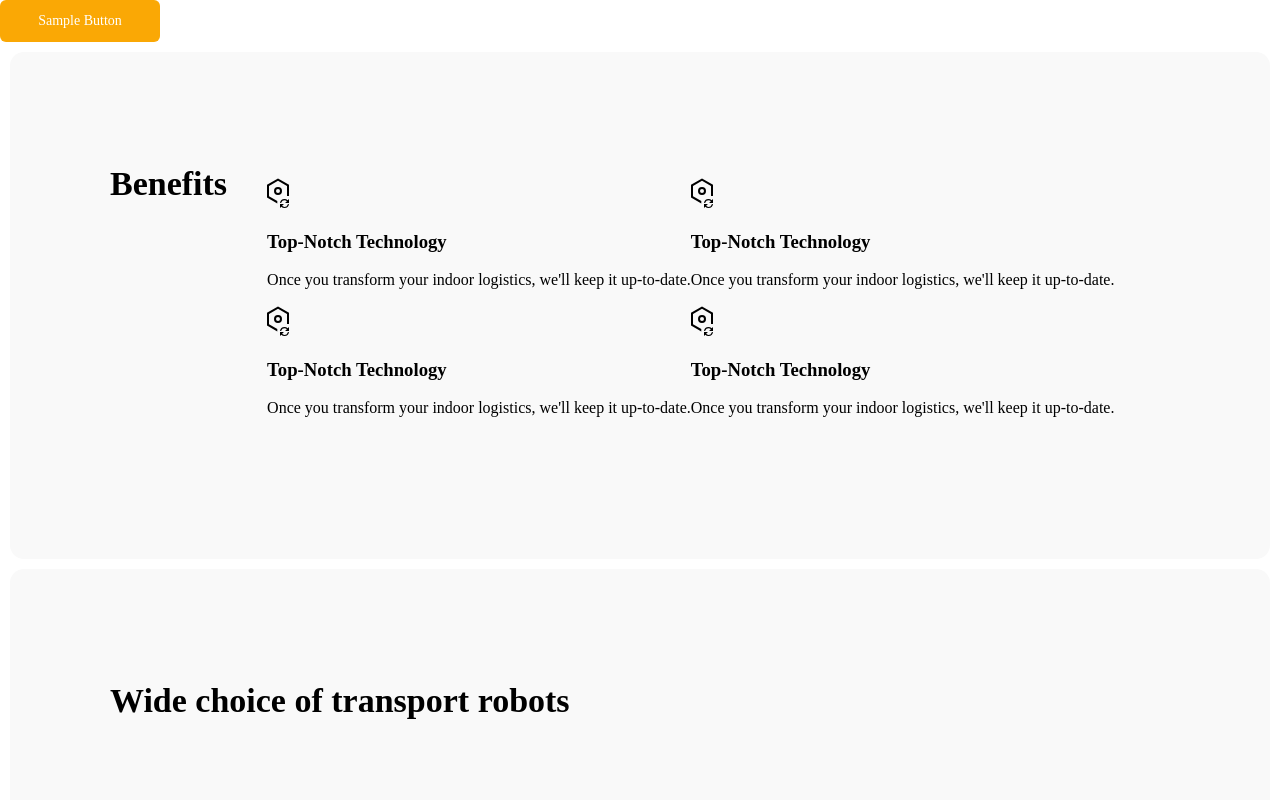
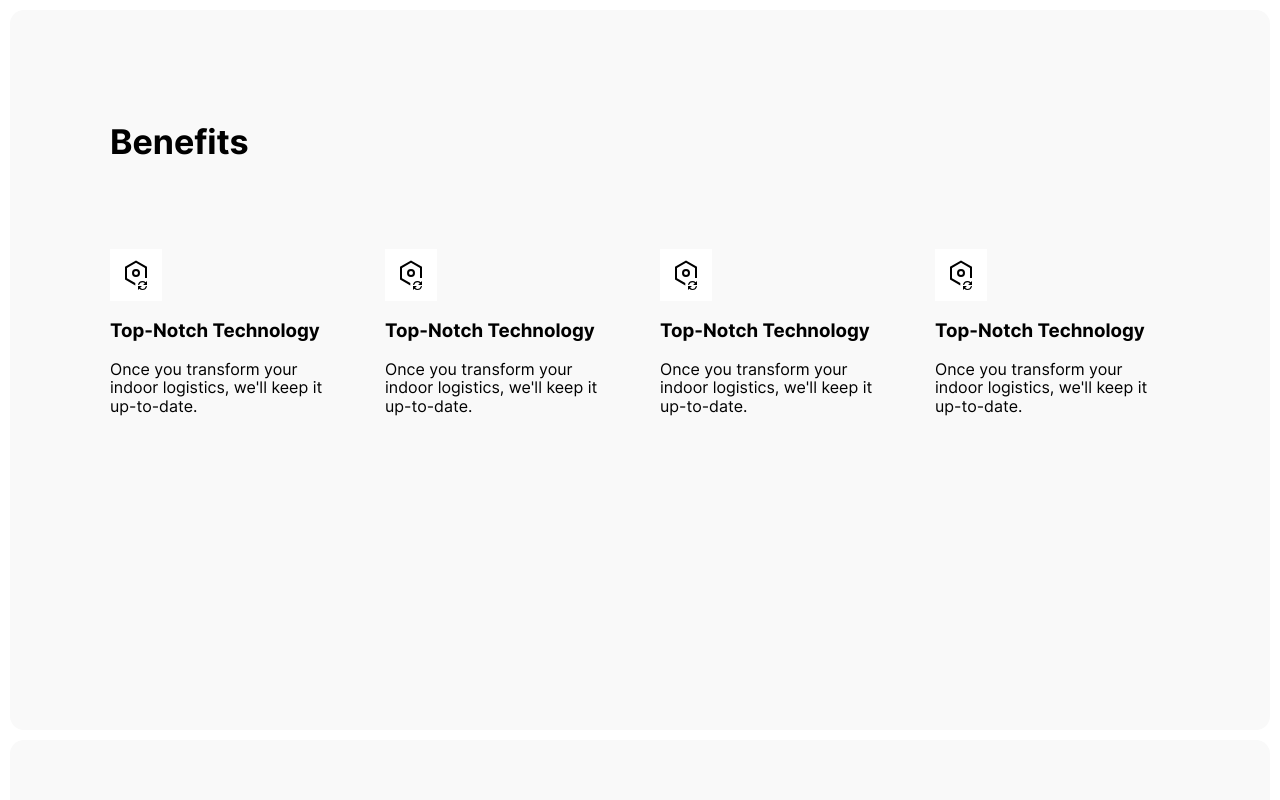
Before and after one commit to kvnloughead/ant-robotics, a React (Create React App) app: page / in a window 1280 px wide. Shown: the top 800 px of the page. Built offline with nearby package versions, Linux system fonts and the light colour scheme.

Commit message:
feat: markup and style for benefits Section at 1280

```diff
--- a/src/components/App/App.js
+++ b/src/components/App/App.js
@@ -7,9 +7,8 @@ import { benefits } from '../../utils/config';
 function App() {
   return (
     <>
-      <Button label={'Sample Button'}/>
-      <Section type='benefits' layout='four-columns' title='Benefits'>
-        <CardList cards={benefits}></CardList>
+      <Section type='benefits' layout='horizontal' title='Benefits'>
+        <CardList cards={benefits} type='benefits'></CardList>
       </Section>
       <Section type='products' layout='vertical' title='Wide choice of transport robots'></Section>
       <Section type='benefits' layout='horizontal' title='Benefits'></Section>
--- a/src/components/Card/Card.css
+++ b/src/components/Card/Card.css
@@ -0,0 +1,16 @@
+.card {
+  width: 235px;
+  margin: 0 40px 0 0;
+}
+
+.card:nth-of-type(4n) {
+  margin: 0;
+}
+
+.card__image_type_benefits {
+  width: 52px;
+  height: 52px;
+  background-color: white;
+  background-repeat: no-repeat;
+  background-position: center;
+}
--- a/src/components/Card/Card.js
+++ b/src/components/Card/Card.js
@@ -3,7 +3,7 @@ import './Card.css';
 function Card(props) {
   return (
     <li className='card'>
-      <img className='card__image' src={props.card.image} alt='#'/>
+      <div className={`card__image card__image_type_${props.type}`} style={{backgroundImage: `url(${props.card.image})`}}></div>
       <h3 className='card__title'>{props.card.title}</h3>
       <p className='card__text'>{props.card.text}</p>
     </li>
--- a/src/components/CardList/CardList.css
+++ b/src/components/CardList/CardList.css
@@ -2,4 +2,5 @@
   display: flex;
   list-style: none;
   flex-wrap: wrap;
+  padding: 0;
 }
--- a/src/components/CardList/CardList.js
+++ b/src/components/CardList/CardList.js
@@ -5,7 +5,7 @@ function CardList(props) {
   return (
     <ul className='card-list'>
       {props.cards.map((card) => (
-        <Card card={card} key={props.cards.indexOf(card)}/>
+        <Card card={card} type={props.type} key={props.cards.indexOf(card)}/>
       ))
     }
     </ul>
--- a/src/components/Section/Section.css
+++ b/src/components/Section/Section.css
@@ -25,7 +25,7 @@
   letter-spacing: 0em;
   text-align: left;
   margin: 0;
-  padding: 0;
+  padding: 0 0 70px 0;
 }
 
 .placeholder_vertical {
--- a/src/index.css
+++ b/src/index.css
@@ -5,4 +5,5 @@
 
 .main {
   margin: 0;
+  font-family: Inter, Arial, Helvetica, sans-serif;
 }
```
